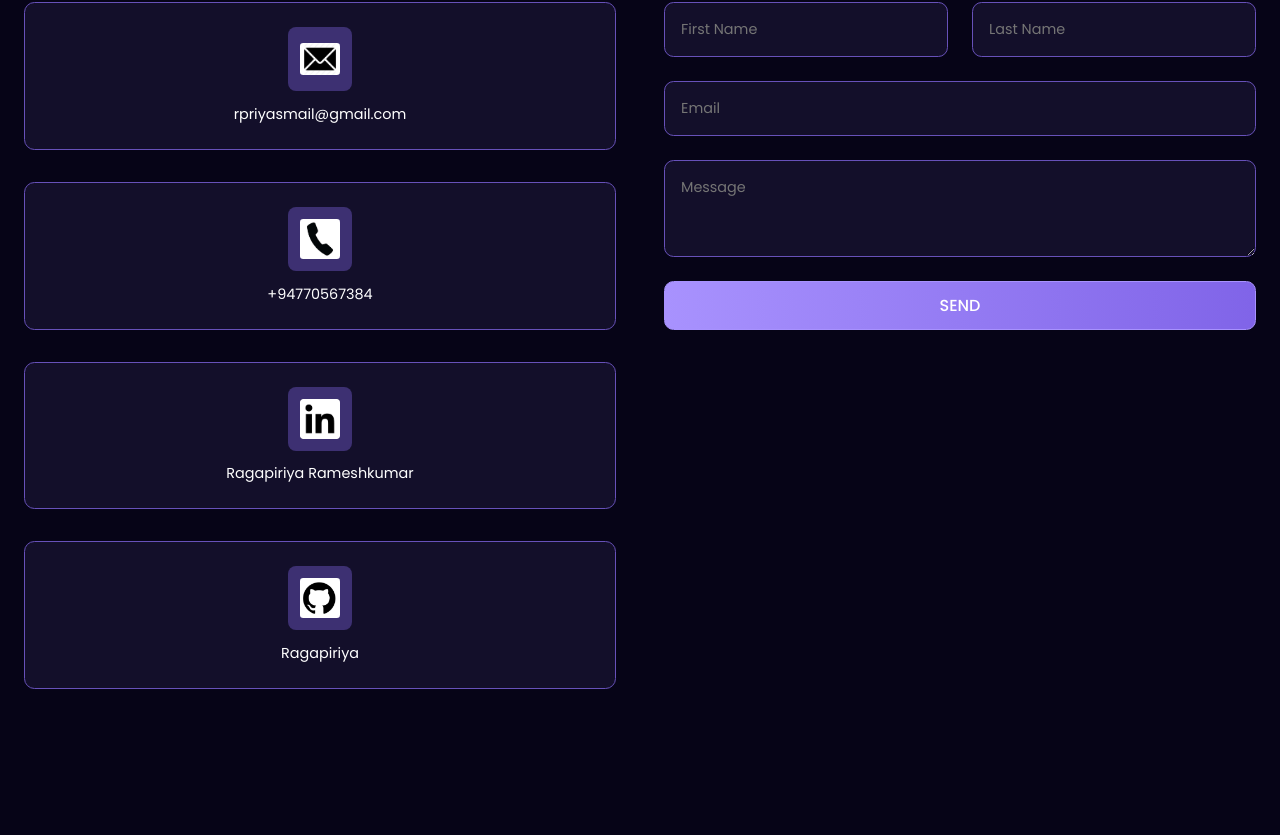
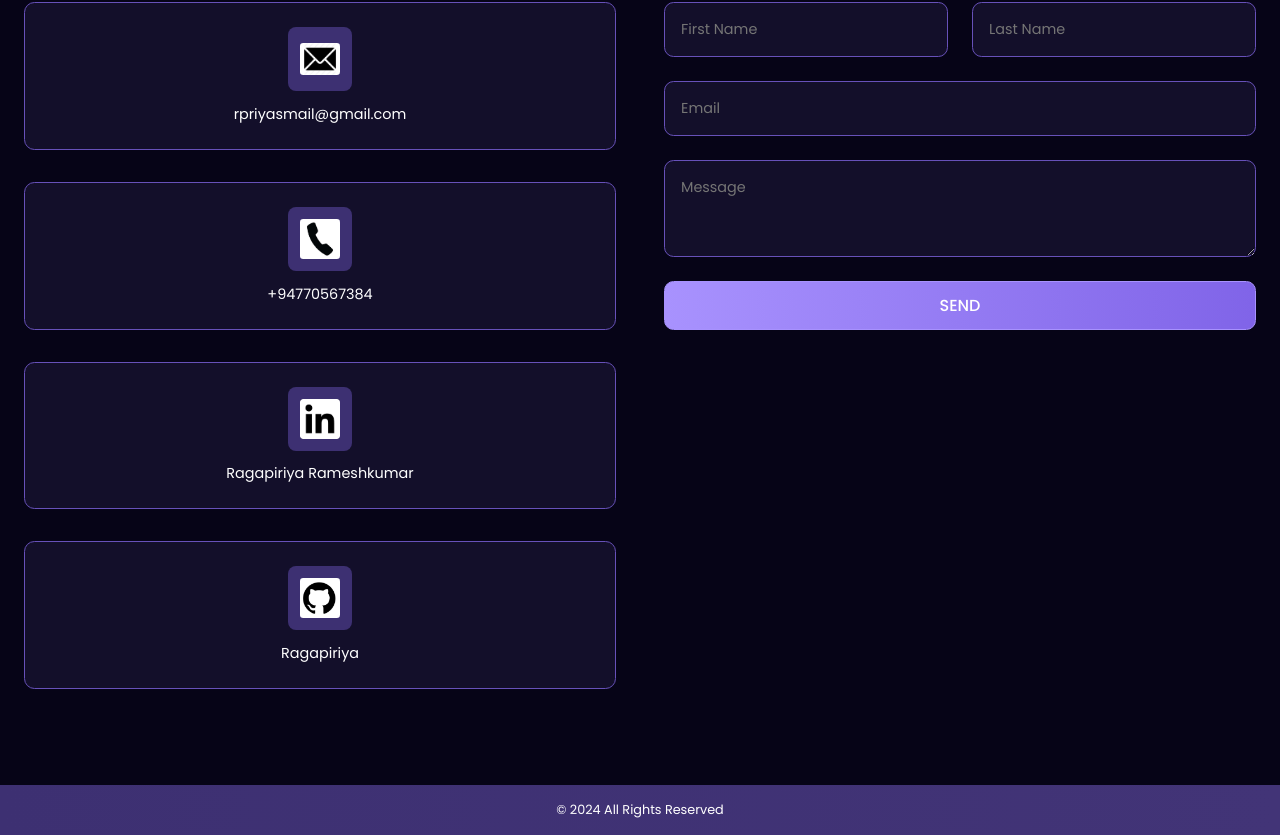
Before and after one commit to Ragapiriya/Portfolio, a React (Create React App) app: page /skills in a window 1280 px wide. Shown: the part 1906-2741 px from the top of the page. Before the commit the page ends 2691 px from the top, so only its background shows below. Built offline with nearby package versions, Linux system fonts and the light colour scheme.

Commit message:
Completed

```diff
--- a/src/App.js
+++ b/src/App.js
@@ -5,6 +5,7 @@ import Hero from './Components/Hero/Hero';
 import Skills from './Components/Skills/Skills';
 import Projects from './Components/Projects/Projects';
 import ContactMe from './Components/ContactMe/ContactMe';
+import Footer from './Components/Footer/Footer';
 
 function App() {
   return (
@@ -16,6 +17,8 @@ function App() {
               <Projects/>
               <ContactMe/>
             </div>
+        <Footer/>
+
     </div>
   );
 }
--- a/src/Components/Footer/Footer.css
+++ b/src/Components/Footer/Footer.css
@@ -0,0 +1,6 @@
+.footer{
+    font-size: 0.8rem;
+    text-align: center;
+    background: linear-gradient(90deg, #3D3072 0%, #423477 100%);
+    padding: 1rem;
+}
--- a/src/Components/Footer/Footer.jsx
+++ b/src/Components/Footer/Footer.jsx
@@ -0,0 +1,13 @@
+import React from 'react'
+import './Footer.css'
+const Footer = () => {
+  return (
+    <>
+    <div className="footer">
+    © 2024 All Rights Reserved
+    </div>
+    </>
+  )
+}
+
+export default Footer
--- a/src/Components/MobileNav/MobileNav.css
+++ b/src/Components/MobileNav/MobileNav.css
@@ -53,5 +53,11 @@
 }
 
 .contact-btn{
+   width: 100%;
+}
+@media (max-width:376px){
+    .contact-btn{
+        width: 100%;
 
+    }
 }
--- a/src/Components/MobileNav/MobileNav.jsx
+++ b/src/Components/MobileNav/MobileNav.jsx
@@ -20,7 +20,7 @@ const MobileNav = ({isOpen,toggleMenu}) => {
                 </li><li>
                     <a className='menu-item'>Contact me</a>
                 </li>
-            <button className='contact-btn' onClick={()=>{}}>Hire me</button>
+            <button className='contact-btn' onClick={()=>{}}>FindMyResume</button>
             </ul>
         </div>
 
--- a/src/Components/Navbar/Navbar.js
+++ b/src/Components/Navbar/Navbar.js
@@ -25,7 +25,7 @@ const Navbar = () => {
                 </li><li>
                     <a className='menu-item'>Contact me</a>
                 </li>
-                <button className='contact-btn' onClick={()=>{}}>Hire me</button>
+                <button className='contact-btn' onClick={( )=>{}}>FindMyResume</button>
 
             </ul>
             <button className='menu-btn' onClick={toggleMenu}>
```
Lines whose indentation alone changed are shown as unchanged.
